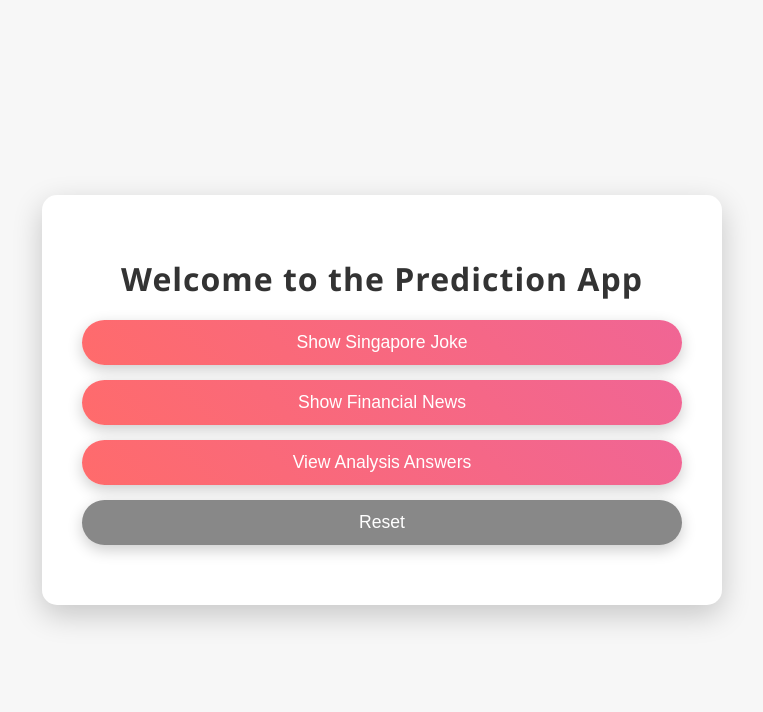
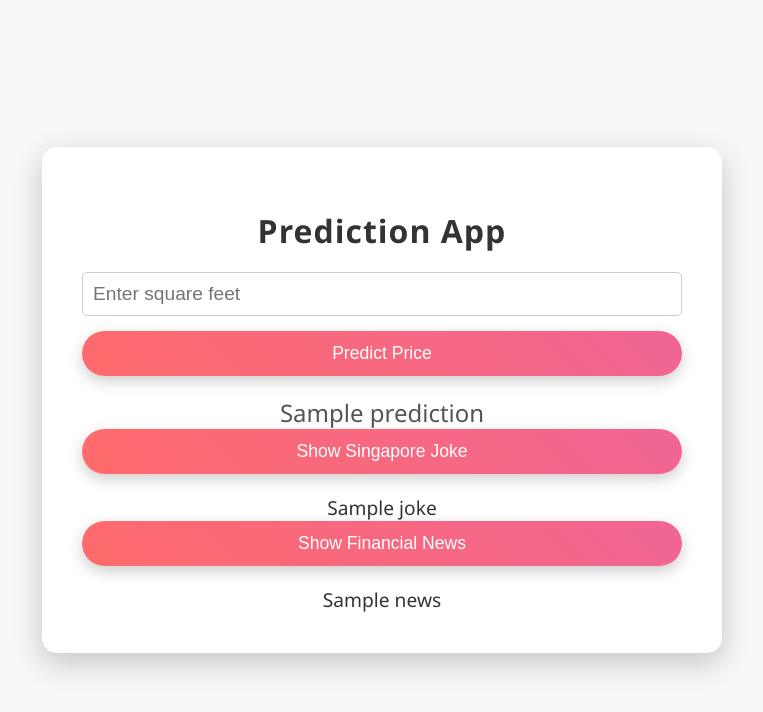
Before and after one commit to JOEL0055/financial, a Flask app: template templates/index.html in a window 1280 px wide. Shown: the top 712 px of the page, without its empty margins (258-1021 px from the left). Run offline with Flask 3, Linux system fonts and the light colour scheme; the template is opened without the code that fills it: most values are stand-ins (such as "Sample title", 1, 10 or a date in 2020).

Commit message:
Update index.html

```diff
--- a/templates/index.html
+++ b/templates/index.html
@@ -33,11 +33,17 @@
             letter-spacing: 1px;
         }
 
-        .button-group {
+        form {
             display: flex;
             flex-direction: column;
             gap: 15px;
-            margin-bottom: 20px;
+        }
+
+        input {
+            padding: 10px;
+            font-size: 1.2em;
+            border-radius: 5px;
+            border: 1px solid #ccc;
         }
 
         button {
@@ -58,96 +64,46 @@
             transform: scale(1.05);
         }
 
-        button.reset-button {
-            background: #888;
+        .result {
+            margin-top: 20px;
+            font-size: 1.5em;
+            color: #555;
         }
 
-        #contentArea {
-            margin-top: 30px;
+        #jokeText, #newsText {
+            margin-top: 20px;
             font-size: 1.2em;
-            color: #555;
-            padding: 20px;
-            background-color: #f1f2f6;
-            border-radius: 10px;
-            border: 1px solid #dcdde1;
-            box-shadow: 0 5px 15px rgba(0, 0, 0, 0.1);
-            display: none;
-            text-align: left;
-        }
-
-        #contentArea.show {
-            display: block;
-            animation: fadeIn 1s ease-in-out;
-        }
-
-        @keyframes fadeIn {
-            from { opacity: 0; }
-            to { opacity: 1; }
+            color: #333;
         }
     </style>
 </head>
 <body>
     <div class="container">
-        <h1>Welcome to the Prediction App</h1>
-        <div class="button-group">
-            <button onclick="displayContent('joke')">Show Singapore Joke</button>
-            <button onclick="displayContent('news')">Show Financial News</button>
-            <button onclick="displayAnswers()">View Analysis Answers</button>
-            <button class="reset-button" onclick="resetContent()">Reset</button>
-        </div>
-        <div id="contentArea"></div>
+        <h1>Prediction App</h1>
+        <form method="POST">
+            <input type="number" name="square_feet" placeholder="Enter square feet" required>
+            <button type="submit">Predict Price</button>
+        </form>
+
+        {% if prediction %}
+            <div class="result">{{ prediction }}</div>
+        {% endif %}
+
+        <form method="POST">
+            <button type="submit" name="joke_button" value="1">Show Singapore Joke</button>
+        </form>
+
+        {% if joke %}
+            <div id="jokeText">{{ joke }}</div>
+        {% endif %}
+
+        <form method="POST">
+            <button type="submit" name="news_button" value="1">Show Financial News</button>
+        </form>
+
+        {% if news %}
+            <div id="newsText">{{ news }}</div>
+        {% endif %}
     </div>
-
-    <script>
-        const singaporeJokes = [
-            "The only thing faster than Singapore's MRT during peak hours is the way we 'chope' seats with a tissue packet.",
-            "In Singapore, the safest way to cross the road is to jaywalk... Just kidding, follow the green man!",
-            "Why did the durian cross the road? To 'chope' the best spot at the hawker centre!"
-        ];
-
-        const financialNews = [
-            "Jay Powell has signalled he is ready to cut US interest rates in September, as he warned that 'downside risks' to the labour market had increased.",
-            "Global markets remain volatile amid ongoing trade tensions between the US and China.",
-            "Tech stocks surged today as investors anticipated strong earnings reports from industry leaders."
-        ];
-
-        const analysisAnswers = `
-            <h2>Prescriptive Analysis Questions</h2>
-            <strong>1. Why is prediction important across diverse fields, and how does it influence decision-making processes?</strong>
-            <p>Prediction is crucial across various fields as it allows businesses and organizations to anticipate future trends, behaviors, and outcomes, thereby making informed decisions. It helps in risk management, resource allocation, and strategic planning by providing data-driven insights that guide actions toward achieving desired objectives.</p>
-
-            <strong>2. What methods are commonly used to evaluate the effectiveness of prediction models?</strong>
-            <p>Common methods for evaluating prediction models include accuracy, precision, recall, F1 score, ROC-AUC, and cross-validation. These metrics help assess how well the model performs on unseen data and whether it meets the desired performance criteria.</p>
-
-            <strong>3. What role do emerging technologies like artificial intelligence and deep learning play in advancing prediction capabilities and applications?</strong>
-            <p>Emerging technologies like AI and deep learning have significantly advanced prediction capabilities by enabling the analysis of vast amounts of data with high accuracy. These technologies can uncover complex patterns and relationships that traditional models might miss, leading to more robust and insightful predictions applicable across various domains.</p>
-        `;
-
-        function displayContent(type) {
-            let contentArray;
-            if (type === 'joke') {
-                contentArray = singaporeJokes;
-            } else if (type === 'news') {
-                contentArray = financialNews;
-            }
-
-            const randomContent = contentArray[Math.floor(Math.random() * contentArray.length)];
-            const contentArea = document.getElementById("contentArea");
-            contentArea.innerHTML = `<p>${randomContent}</p>`;
-            contentArea.classList.add('show');
-        }
-
-        function displayAnswers() {
-            const contentArea = document.getElementById("contentArea");
-            contentArea.innerHTML = analysisAnswers;
-            contentArea.classList.add('show');
-        }
-
-        function resetContent() {
-            const contentArea = document.getElementById("contentArea");
-            contentArea.innerHTML = '';
-            contentArea.classList.remove('show');
-        }
-    </script>
 </body>
 </html>
```
